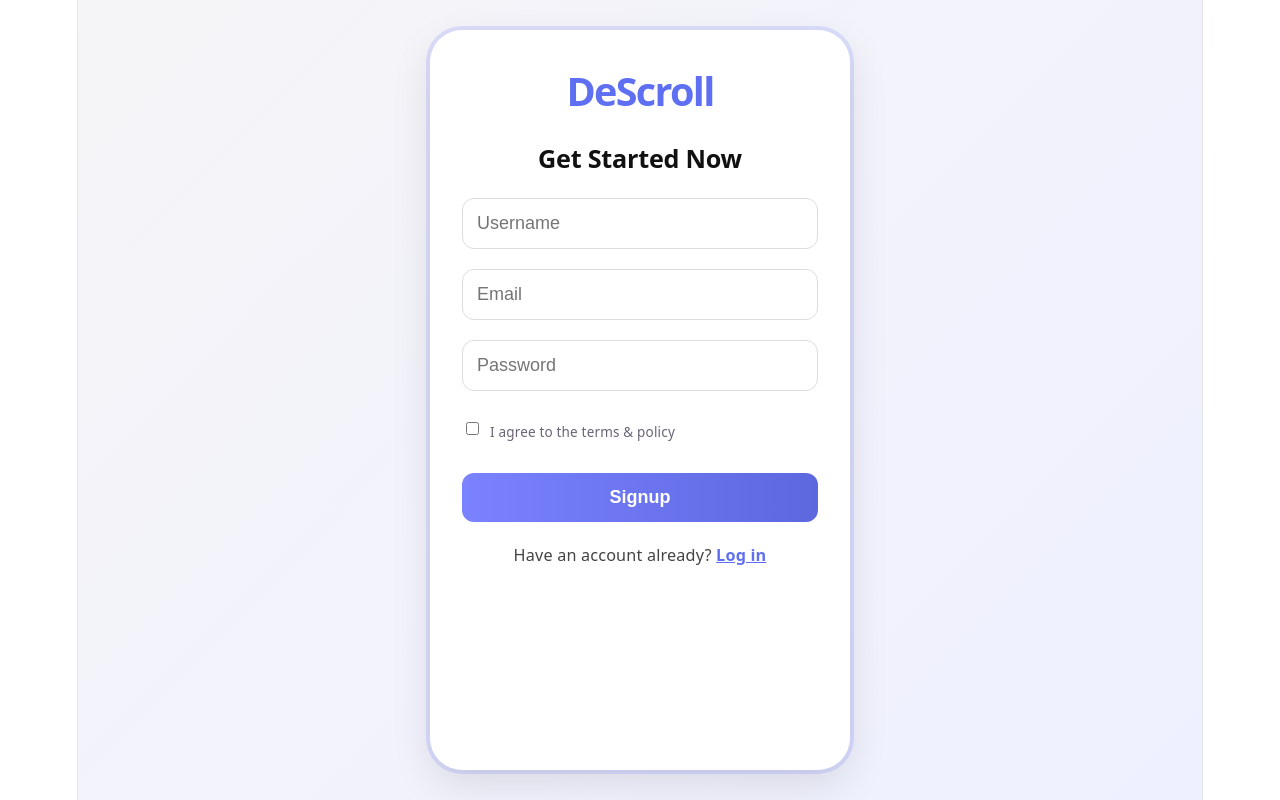
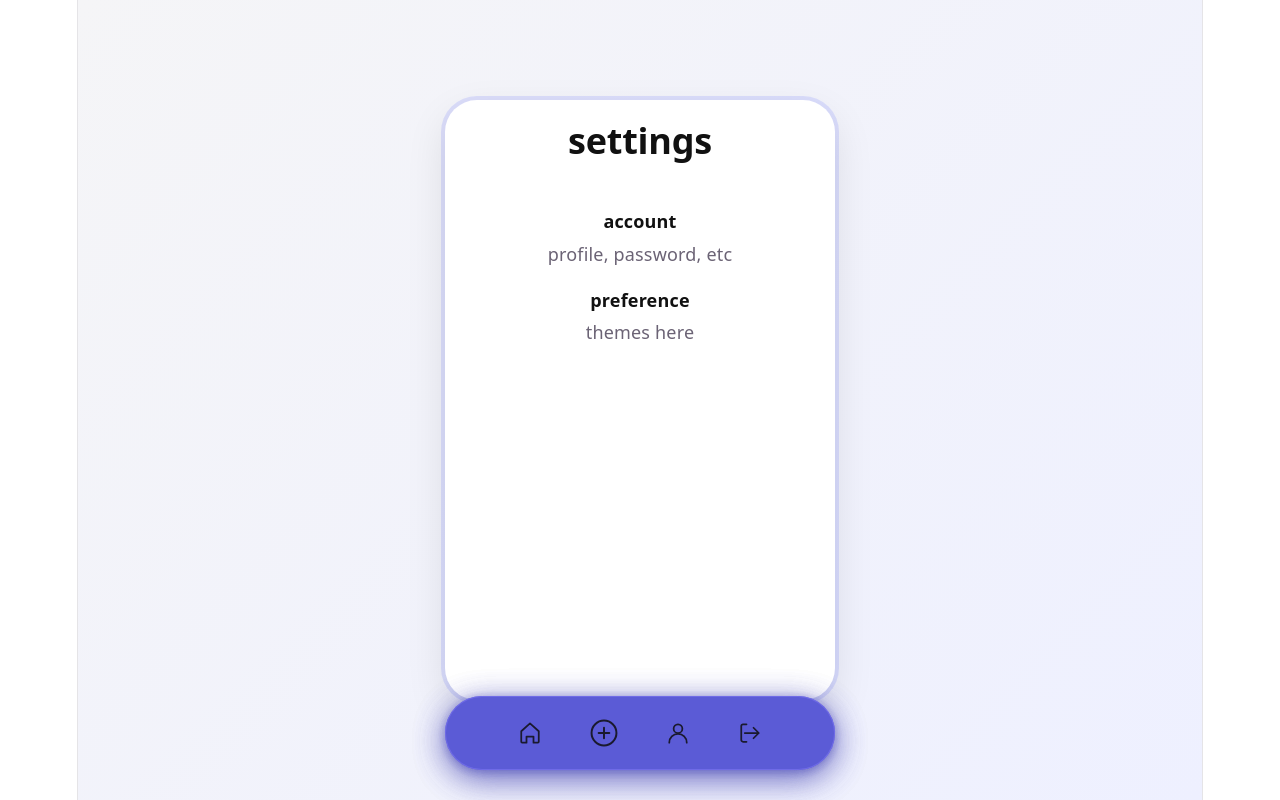
Before and after one commit to Descroll/descroll-frontend, a React (Vite) app: page /settings in a window 1280 px wide. Before the commit this address led to /signup. Built offline with nearby package versions, Linux system fonts and the light colour scheme.

Commit message:
basic settings page for now

```diff
--- a/src/App.jsx
+++ b/src/App.jsx
@@ -15,6 +15,7 @@ import EditPost from './pages/post/EditPost';
 import BottomNav from './components/navigation/BottomNav';
 import UserProfile from './pages/profile/OtherProfile';
 import SearchUsers from './pages/home/SearchUsers';
+import Settings from './pages/profile/Settings';
 
 const HIDE_NAV = ['/login', '/signup'];
 
@@ -33,6 +34,7 @@ function AppContent() {
         <Route path="/posts/:id" element={<PostDetail />} />
         <Route path="/posts/:id/edit" element={<EditPost />} />
         <Route path="/search" element={<SearchUsers />} />
+        <Route path="/settings" element={<Settings />} />
         <Route path="/" element={<Navigate to="/signup" replace />} />
         <Route path="*" element={<Navigate to="/signup" replace />} />
       </Routes>
--- a/src/pages/profile/Profile.jsx
+++ b/src/pages/profile/Profile.jsx
@@ -1,5 +1,6 @@
 import { useState, useEffect } from 'react';
 import { useParams } from 'react-router-dom';
+import { Link } from 'react-router-dom';
 import BottomNav from '../../components/navigation/BottomNav';
 import "../../styles/profile.css";
 import UserGallery from '../../components/post/UserGallery';
@@ -70,6 +71,8 @@ function Profile() {
                     </p>
 
                     <button className="connections-btn">connections</button>
+                    <p><Link to="/settings" className='settings-btn'>settings</Link></p>
+
                 </div>
 
                 <div className="profile-posts">
--- /dev/null
+++ b/src/pages/profile/Settings.jsx
@@ -0,0 +1,32 @@
+import BottomNav from "../../components/navigation/BottomNav";
+import "../../styles/settings.css";
+
+function Settings() {
+
+    return (
+        <div className="settings-page">
+            <div className="settings-card">
+                <div className="settings-header">
+                    <h2>settings</h2>
+                </div>
+
+                <div className="settings-body">
+                    <div className="settings-section">
+                        <h3>account</h3>
+                        <p>profile, password, etc</p>
+                    </div>
+
+                    <div className="settings-section">
+                        <h3>preference</h3>
+                        <p>themes here</p>
+                    </div>
+                </div>
+
+                <BottomNav />
+
+            </div>
+        </div>
+    );
+
+}
+export default Settings;
--- /dev/null
+++ b/src/styles/settings.css
@@ -0,0 +1,56 @@
+.settings-page{
+
+  min-height: 100vh;
+  display: flex;
+  justify-content: center;
+  align-items: center;
+  background: linear-gradient(135deg, #f5f5f7, #eef0ff);
+  padding: 16px;
+
+}
+.settings-card{
+
+  width: 100%;
+  max-width: 390px;
+  min-height: 600px;
+  background: white;
+  border-radius: 32px;
+  box-shadow:   0 15px 40px rgba(0, 0, 0, 0.1),
+  0 0 0 4px rgba(122, 130, 255, 0.2);
+  display: flex;
+  flex-direction: column;
+
+}
+.settings-header{
+
+    padding: 20px;
+    text-align: center;
+
+}
+.settings-header h2{
+
+    margin: 0 0 6px;
+    font-size: 2rem;
+    font-weight: 700;
+    color: #111;
+
+}
+.settings-body{
+
+    padding: 20px;
+
+}
+.settings-section{
+
+    margin-bottom: 20px;
+
+
+}
+.settings-section h3{
+
+    margin: 0 0 6px;
+    font-size: 1rem;
+    font-weight: 700;
+    color: #111;
+
+}
```
